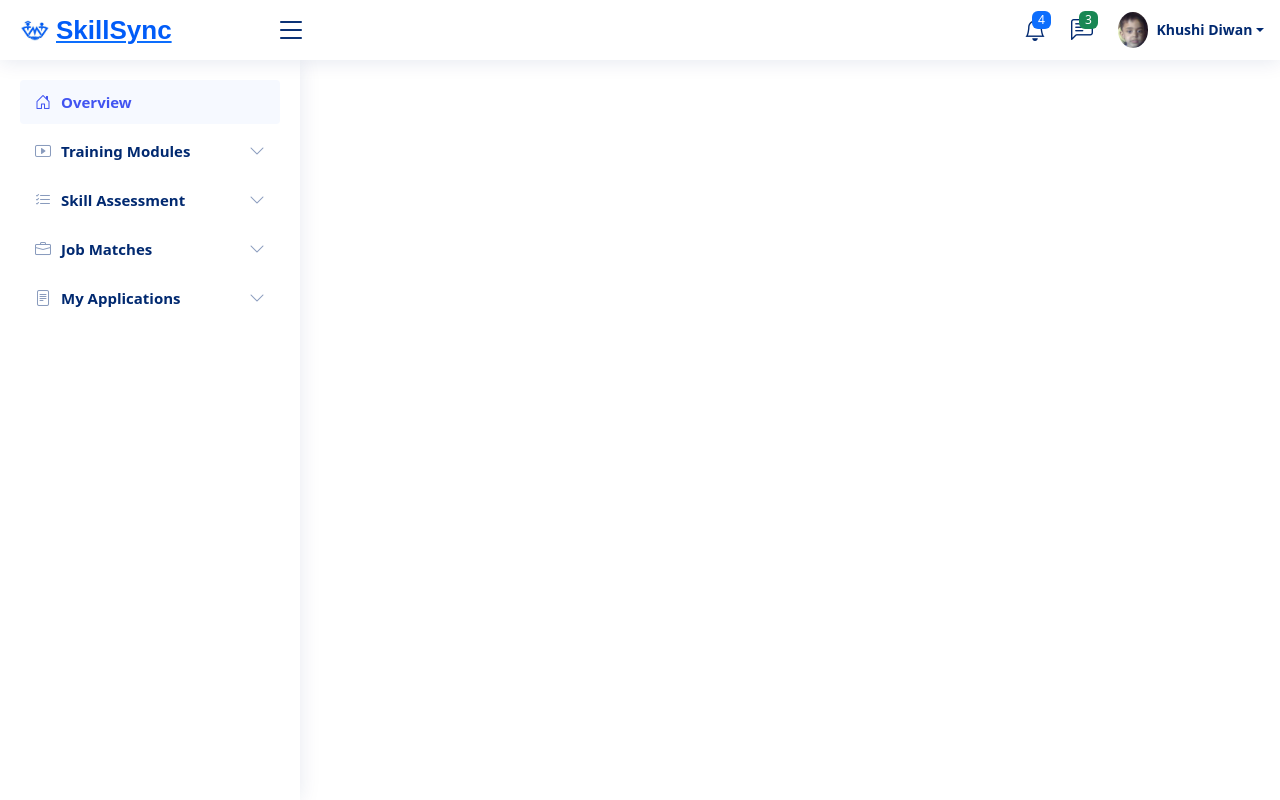
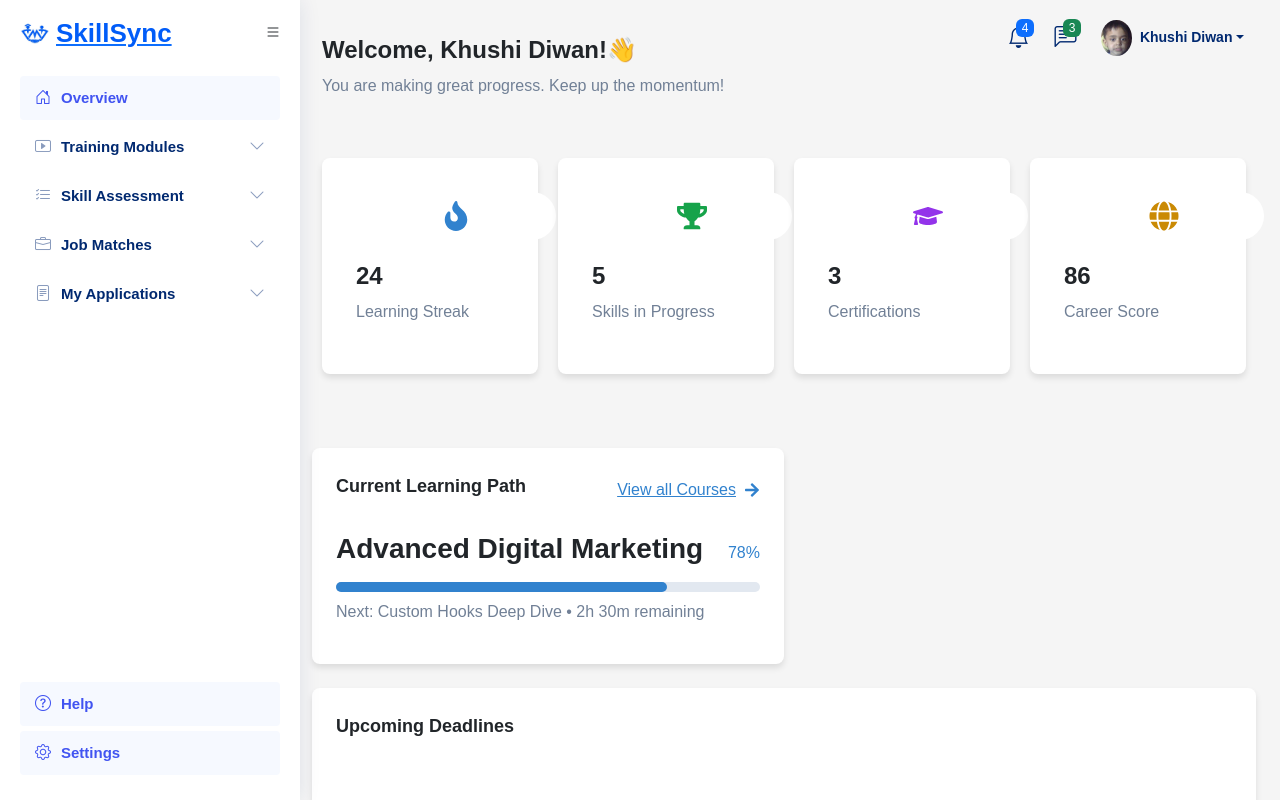
Before and after one commit to codebanditssss/admin-dashboard, a React (Create React App) app: page / in a window 1280 px wide. Shown: the top 800 px of the page. Built offline with nearby package versions, Linux system fonts and the light colour scheme.

Commit message:
fixed the sidebar and added the main content

```diff
--- /dev/null
+++ b/postcss.config.js
@@ -0,0 +1,6 @@
+module.exports = {
+  plugins: {
+    tailwindcss: {},
+    autoprefixer: {},
+  },
+}
--- a/src/App.js
+++ b/src/App.js
@@ -9,12 +9,14 @@ import 'bootstrap/dist/js/bootstrap.min.js';
 import './App.css';
 import Header from './components/Header';
 import SideBar from './components/SideBar';
+import Dashboard from './components/main';
 
 function App() {
   return (
     <>
       <Header/>
       <SideBar/>
+      <Dashboard/>
     </>
   );
 }
--- a/src/components/Header.jsx
+++ b/src/components/Header.jsx
@@ -1,16 +1,9 @@
-import React from 'react';
-import './header.css';
 import Logo from './Logo';
 import Nav from './Nav';
 
 function Header() {
     return (
-        <header id="header" className="header fixed-top d-flex align-items-center">
-            {/* {logo} */}
-            <Logo />
-            {/* {search bar} */}
-
-            {/* {nav} */}
+        <header id="header" className="header fixed-top d-flex align-items-center" style={{ backgroundColor: 'transparent' }}>
             <Nav />
         </header>
     );
--- a/src/components/SideBar.jsx
+++ b/src/components/SideBar.jsx
@@ -1,12 +1,21 @@
 import React from 'react';
 import './sideBar.css';
+import Logo from './Logo';
 import navList from '../data/navItem';
 import NavItem from './NavItem';
 
 function SideBar() {
   return (
     <aside id="sidebar" className="sidebar">
+      {/* Logo Section */}
+      <div className="skill-sync">
+        <Logo />
+      </div>
+
+      {/* Navigation Menu */}
       <ul className="sidebar-nav" id="sidebar-nav">
+        {/* Top Section */}
+        <div className="sidebar-top">
           {/* Dashboard */}
           <li className="nav-item">
             <a className="nav-link" href="/">
@@ -62,7 +71,7 @@ function SideBar() {
               href="#"
             >
               <i className="bi bi-list-check"></i>
-            <span>Skill Assessment </span>
+              <span>Skill Assessment</span>
               <i className="bi bi-chevron-down ms-auto"></i>
             </a>
             <ul
@@ -129,7 +138,6 @@ function SideBar() {
             </ul>
           </li>
 
-
           {/* Charts */}
           <li className="nav-item">
             <a
@@ -161,66 +169,26 @@ function SideBar() {
               </li>
             </ul>
           </li>
+        </div>
 
-        {/* Icons */}
-        {/* <li className="nav-item">
-          <a
-            className="nav-link collapsed"
-            data-bs-target="#icons-nav"
-            data-bs-toggle="collapse"
-            href="#"
-          >
-            <i className="bi bi-gem"></i>
-            <span>Icons</span>
-            <i className="bi bi-chevron-down ms-auto"></i>
-          </a>
-          <ul
-            id="icons-nav"
-            className="nav-content collapse"
-            data-bs-parent="#sidebar-nav"
-          >
-            <li>
-              <a href="#">
-                <i className="bi bi-bootstrap"></i>
-                <span>Bootstrap Icons</span>
-              </a>
-            </li>
-            <li>
-              <a href="#">
-                <i className="bi bi-box"></i>
-                <span>Remix Icons</span>
-              </a>
-            </li>
-            <li>
-              <a href="#">
-                <i className="bi bi-box"></i>
-                <span>Boxicons</span>
-              </a>
-            </li>
-          </ul>
-        </li> */}
-
-        {/* <li className="nav-heading">Pages</li>
-        {navList.map(nav=>(
-            <NavItem key={nav._id} nav={nav} />
-        ))} */}
-
+        {/* Bottom Section */}
+        <div className="sidebar-bottom">
           {/* Help */}
-
-        {/* <li className="nav-item">
+          <li className="nav-item mt-auto">
             <a className="nav-link" href="#">
               <i className="bi bi-question-circle"></i>
               <span>Help</span>
             </a>
-        </li> */}
+          </li>
 
           {/* Settings */}
-        {/* <li className="nav-item">
+          <li className="nav-item">
             <a className="nav-link" href="#">
               <i className="bi bi-gear"></i>
               <span>Settings</span>
             </a>
-        </li> */}
+          </li>
+        </div>
       </ul>
     </aside>
   );
--- /dev/null
+++ b/src/components/main.css
@@ -0,0 +1,154 @@
+/* General Reset */
+body {
+    margin: 3;
+    font-family: Arial, sans-serif;
+    background-color: #f5f5f5;
+  }
+
+
+
+  /* Main Content */
+  .flex-1 {
+    margin-left: 18rem; /* Match sidebar width */
+    padding: 1.5rem;
+    overflow-x: hidden;
+  }
+
+  .bg-white {
+    background-color: #ffffff;
+  }
+
+  .shadow-md {
+    box-shadow: 0 4px 6px rgba(0, 0, 0, 0.1);
+  }
+
+  .text-blue-600 {
+    color: #3182ce;
+  }
+
+  .rounded-lg {
+    border-radius: 0.5rem;
+  }
+
+  .grid {
+    display: grid;
+    gap: 1.5rem;
+  }
+
+  /* Responsive Grid */
+  @media (min-width: 768px) {
+    .grid-cols-1 {
+      grid-template-columns: repeat(1, 1fr);
+    }
+  }
+
+  @media (min-width: 1024px) {
+    .grid-cols-2 {
+      grid-template-columns: repeat(2, 1fr);
+    }
+
+    .grid-cols-4 {
+      grid-template-columns: repeat(4, 1fr);
+    }
+  }
+
+  /* Progress Bar */
+  .bg-gray-200 {
+    background-color: #e2e8f0;
+  }
+
+  .bg-blue-600 {
+    background-color: #3182ce;
+  }
+
+  .h-2.5 {
+    height: 0.625rem;
+  }
+
+  /* Typography */
+  .font-bold {
+    font-weight: bold;
+  }
+
+  .text-gray-600 {
+    color: #718096;
+  }
+
+  .text-lg {
+    font-size: 1.125rem;
+  }
+
+  .text-2xl {
+    font-size: 1.5rem;
+  }
+
+  /* Animations (Optional) */
+  .wave {
+    animation: wave 1s infinite;
+  }
+
+  @keyframes wave {
+    0% {
+      transform: rotate(0);
+    }
+    50% {
+      transform: rotate(-10deg);
+    }
+    100% {
+      transform: rotate(10deg);
+    }
+  }
+  .bg-blue-100 {
+    background-color: #ffffff; /* Light Blue Background */
+  }
+
+  .bg-green-100 {
+    background-color: #ffffff; /* Light Green Background */
+  }
+
+  .bg-purple-100 {
+    background-color: #ffffff; /* Light Purple Background */
+  }
+
+  .bg-yellow-100 {
+    background-color: #ffffff; /* Light Yellow Background */
+  }
+
+  .shadow-md {
+    box-shadow: 0px 4px 6px rgba(0, 0, 0, 0.1);
+  }
+
+  .flex.items-center {
+    display: flex;
+    align-items: center;
+  }
+
+  .text-gray-600 {
+    color: #718096; /* Neutral Gray Text */
+  }
+
+  .dashboard-container {
+    display: flex;
+    flex-direction: column;
+  }
+
+  .dashboard-container .flex {
+    display: flex;
+    flex-wrap: wrap;
+  }
+
+  .dashboard-container .flex > div {
+    flex: 1;
+    min-width: 200px; /* Adjust as needed */
+    margin: 10px;
+  }
+  .learning-path-box {
+    width: 50%; /* Adjust the percentage as needed */
+}
+.learning-streak-box {
+    margin-bottom: 20px; /* Adjust the value as needed */
+}
+
+.learning-path-box {
+    margin-top: 40px; /* Adjust the value as needed */
+}
--- /dev/null
+++ b/src/components/main.jsx
@@ -0,0 +1,90 @@
+import React from "react";
+import { FaBell, FaFire, FaTrophy, FaGraduationCap, FaGlobe, FaCalendarAlt, FaExclamationCircle, FaArrowRight } from "react-icons/fa";
+import "./main.css";
+
+const Dashboard = () => {
+  return (
+    <div className="dashboard-container flex">
+      {/* Main Content */}
+      <div className="flex-1 p-6 overflow-auto">
+        {/* Header */}
+        <div className="flex justify-between items-center">
+          <div>
+            <h1 className="text-2xl font-bold">
+              Welcome, Khushi Diwan!
+              <span className="wave">👋</span>
+            </h1>
+            <p className="text-gray-600">You are making great progress. Keep up the momentum!</p>
+          </div>
+          <div className="flex items-center space-x-4">
+          </div>
+        </div>
+
+        {/* Stats Section */}
+        {/* Stats Section */}
+        <div className="flex justify-between mt-6">
+        {[
+            { icon: <FaFire className="text-blue-600 text-3xl" />, value: 24, label: "Learning Streak", bgColor: "bg-blue-100" },
+            { icon: <FaTrophy className="text-green-600 text-3xl" />, value: 5, label: "Skills in Progress", bgColor: "bg-green-100" },
+            { icon: <FaGraduationCap className="text-purple-600 text-3xl" />, value: 3, label: "Certifications", bgColor: "bg-purple-100" },
+            { icon: <FaGlobe className="text-yellow-600 text-3xl" />, value: 86, label: "Career Score", bgColor: "bg-yellow-100" },
+        ].map((stat, index) => (
+            <div key={index} className={`flex items-center p-6 rounded-lg shadow-md ${stat.bgColor} w-1/4`}>
+            <div className="w-12 h-12 flex items-center justify-center rounded-full bg-white">
+                {stat.icon}
+            </div>
+            <div className="ml-4">
+                <h3 className="text-2xl font-bold">{stat.value}</h3>
+                <p className="text-gray-600">{stat.label}</p>
+            </div>
+            </div>
+        ))}
+        </div>
+
+
+
+
+        {/* Current Learning Path */}
+        <div className="grid grid-cols-1 lg:grid-cols-2 gap-6 mt-6">
+          <div className="bg-white p-6 rounded-lg shadow-md learning-path-box">
+            <div className="flex justify-between items-center">
+              <h2 className="text-lg font-bold">Current Learning Path</h2>
+              <a className="text-blue-600 flex items-center" href="#">
+                View all Courses <FaArrowRight className="ml-2" />
+              </a>
+            </div>
+            <div className="mt-4">
+              <div className="flex justify-between items-center">
+                <h3 className="font-semibold">Advanced Digital Marketing</h3>
+                <span className="text-blue-600">78%</span>
+              </div>
+              <div className="w-full bg-gray-200 rounded-full h-2.5 mt-2">
+                <div className="bg-blue-600 h-2.5 rounded-full" style={{ width: "78%" }}></div>
+              </div>
+              <p className="text-gray-600 mt-2">Next: Custom Hooks Deep Dive • 2h 30m remaining</p>
+            </div>
+          </div>
+
+          {/* Upcoming Deadlines */}
+          <div className="bg-white p-6 rounded-lg shadow-md">
+            <h2 className="text-lg font-bold">Upcoming Deadlines</h2>
+            {["red", "blue", "yellow"].map((color, index) => (
+              <div key={index} className={`flex items-center justify-between p-4 bg-${color}-100 rounded-lg mt-4`}>
+                <div>
+                  <h3 className="font-semibold">React Assessment</h3>
+                  <p className="text-gray-600">
+                    <FaCalendarAlt className="inline mr-2" />
+                    19/20/2024 • 14:00
+                  </p>
+                </div>
+                <FaExclamationCircle className={`text-${color}-600`} />
+              </div>
+            ))}
+          </div>
+        </div>
+      </div>
+    </div>
+  );
+};
+
+export default Dashboard;
--- a/src/components/nav.css
+++ b/src/components/nav.css
@@ -1,4 +1,8 @@
 /* Header Navigation Styles */
+.header-nav {
+  margin-top: 20px; /* Add margin to move it below */
+  padding: 0 20px; /* Add padding to prevent touching the screen borders */
+}
 .header-nav ul {
     list-style: none;
   }
--- a/src/components/sideBar.css
+++ b/src/components/sideBar.css
@@ -1,7 +1,7 @@
 /* Sidebar */
 .sidebar {
   position: fixed;
-  top: 60px;
+  top: 0; /* Adjusted to remove space above the sidebar */
   left: 0;
   bottom: 0;
   width: 300px;
@@ -13,6 +13,14 @@
   scrollbar-color: #aab7cf transparent;
   box-shadow: 0px 0px 20px rgba(1, 41, 112, 0.1);
   background-color: #fff;
+}
+
+.skill-sync {
+  display: flex;
+  align-items: center;
+  justify-content: space-between;
+  margin-bottom: 30px; /* Adjusted to add space between skill-sync and overview */
+  text-decoration: none; /* Remove underline */
 }
 
 @media (max-width: 1199px) {
@@ -151,6 +159,7 @@
 .sidebar-nav .nav-content a i.remixicon-line-chart-line {
   font-size: 16px;
   color: #4154f1; /* Line chart icon color */
+  font-size: 16px;
 }
 
 .sidebar-nav .nav-content a i.remixicon-remix {
@@ -160,14 +169,24 @@
 
 .sidebar-nav .nav-content a i.bi-pie-chart,
 .sidebar-nav .nav-content a i.bi-bar-chart {
-  font-size: 16px;
   color: #4154f1; /* Chart icon color */
 }
 
-.sidebar .sidebar-nav .help-settings {
-    margin-top: auto;  /* This pushes these items to the bottom of the sidebar */
-  }
+.sidebar {
+  display: flex;
+  flex-direction: column;
+  height: 100vh;
+}
 
-  .sidebar .sidebar-nav .help-settings li {
-    margin-top: 20px; /* Adds space between the main content and these items */
-  }
+.sidebar-nav {
+  flex-grow: 1;
+  display: flex;
+  flex-direction: column;
+}
+.sidebar-top {
+  flex-grow: 1;
+}
+
+.sidebar-bottom {
+  margin-top: auto;
+}
--- a/src/index.css
+++ b/src/index.css
@@ -1,3 +1,7 @@
+@tailwind base;
+@tailwind components;
+@tailwind utilities;
+
 body {
   margin: 0;
   font-family: -apple-system, BlinkMacSystemFont, 'Segoe UI', 'Roboto', 'Oxygen',
--- /dev/null
+++ b/tailwind.config.js
@@ -0,0 +1,11 @@
+/** @type {import('tailwindcss').Config} */
+module.exports = {
+  content: [
+    "./index.html",
+    "./src/**/*.{js,ts,jsx,tsx}",
+  ],
+  theme: {
+    extend: {},
+  },
+  plugins: [],
+}
```
Also changed, not shown: package.json (+7 -0 lines), 1 other file (tests, documents, lock files or other folders). Lines whose indentation alone changed are shown as unchanged.
